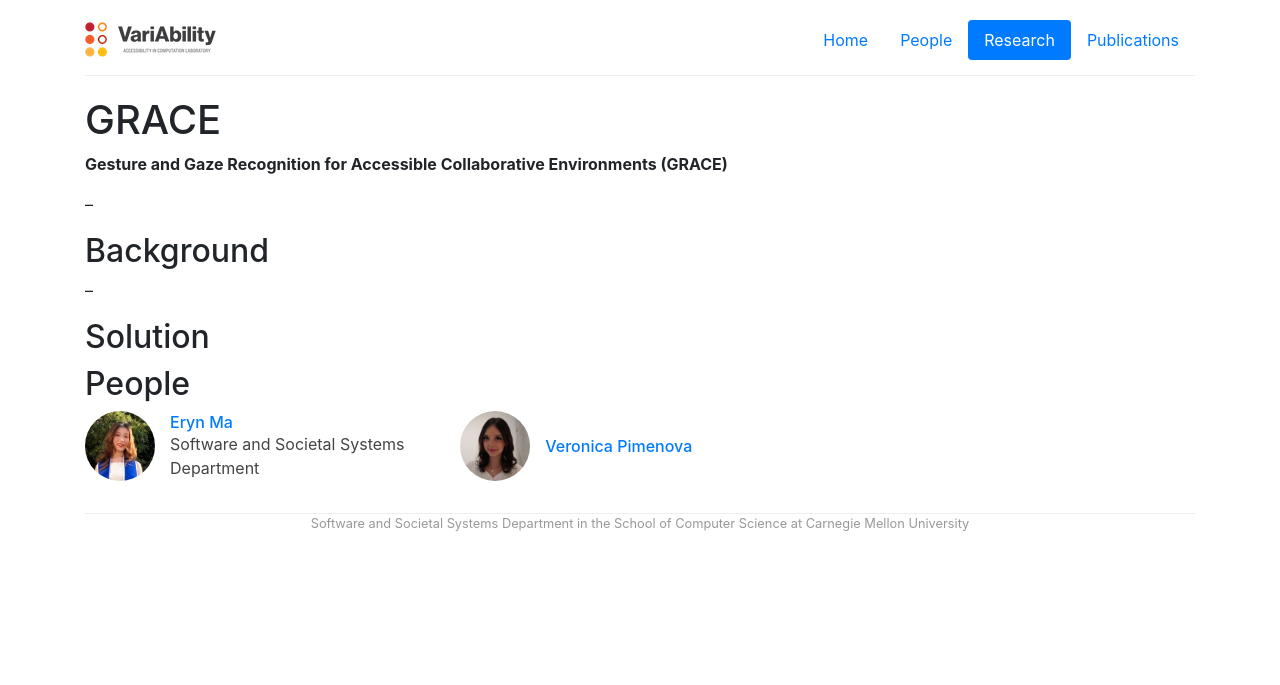
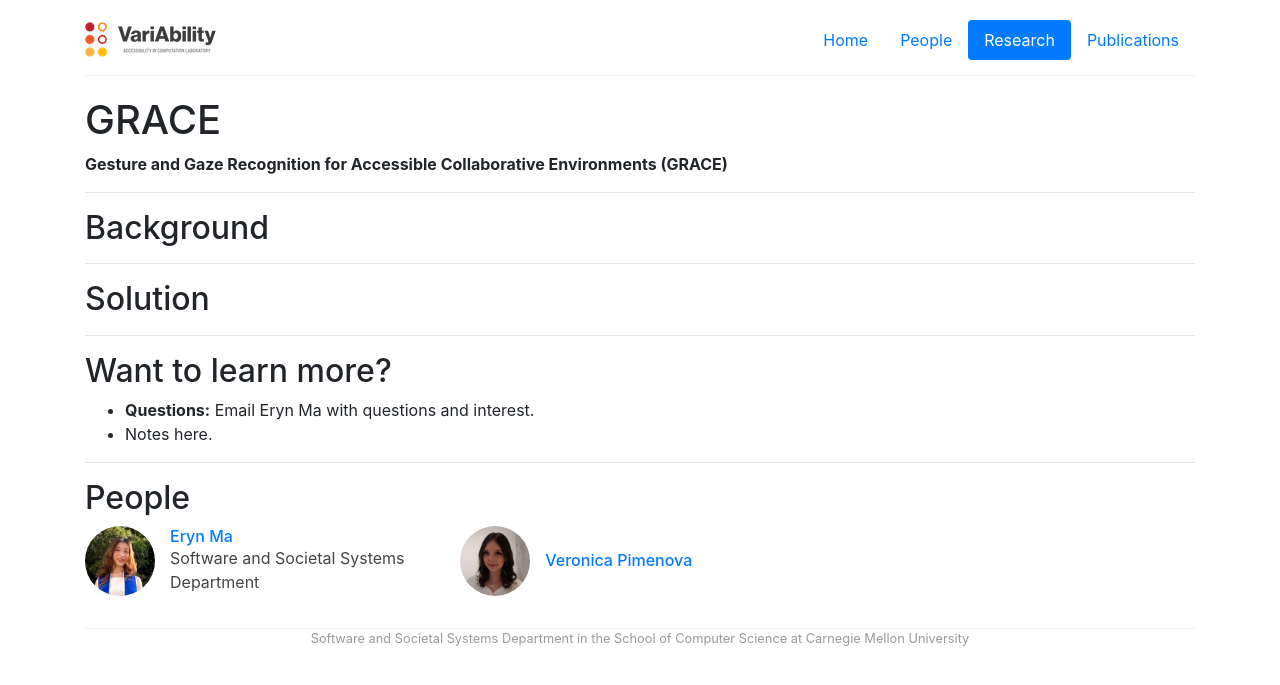
Before and after one commit to cmu-variability/cmu-variability.github.io, a Jekyll site: the page built from _projects/grace.md, in a window 1280 px wide. Shown: the top 685 px of the page. Built offline with Jekyll 4.4.1, drawn with Linux system fonts in a browser that asks for light colours.

Commit message:
added grace page

```diff
--- a/_projects/grace.md
+++ b/_projects/grace.md
@@ -21,10 +21,19 @@ active: true
 
 **Gesture and Gaze Recognition for Accessible Collaborative Environments (GRACE)**
 
---
+---
 
 ## Background
 
---
+---
 
 ## Solution
+
+---
+
+## Want to learn more?
+
+- **Questions:** Email Eryn Ma with questions and interest.
+- Notes here.
+
+---
```
